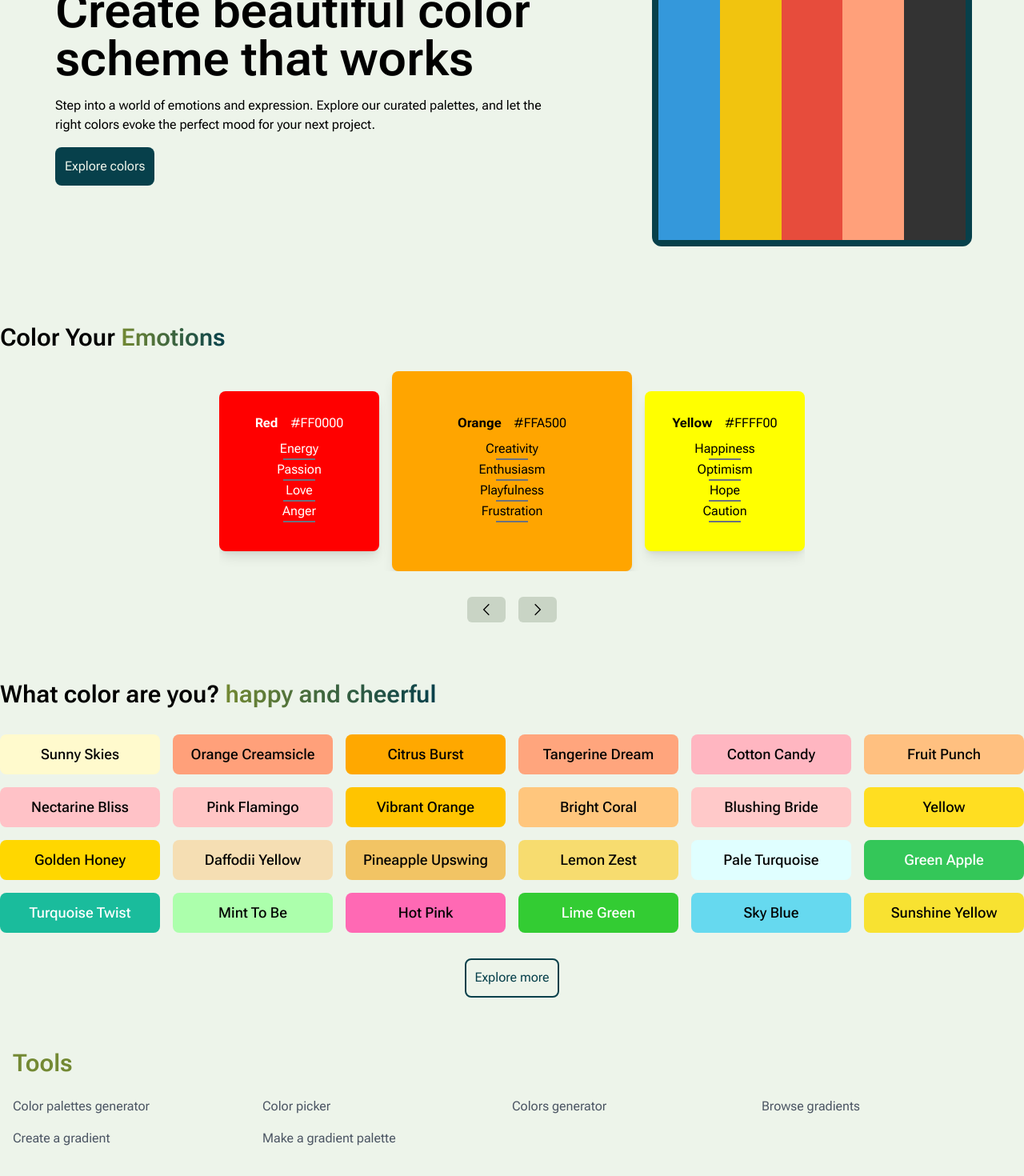
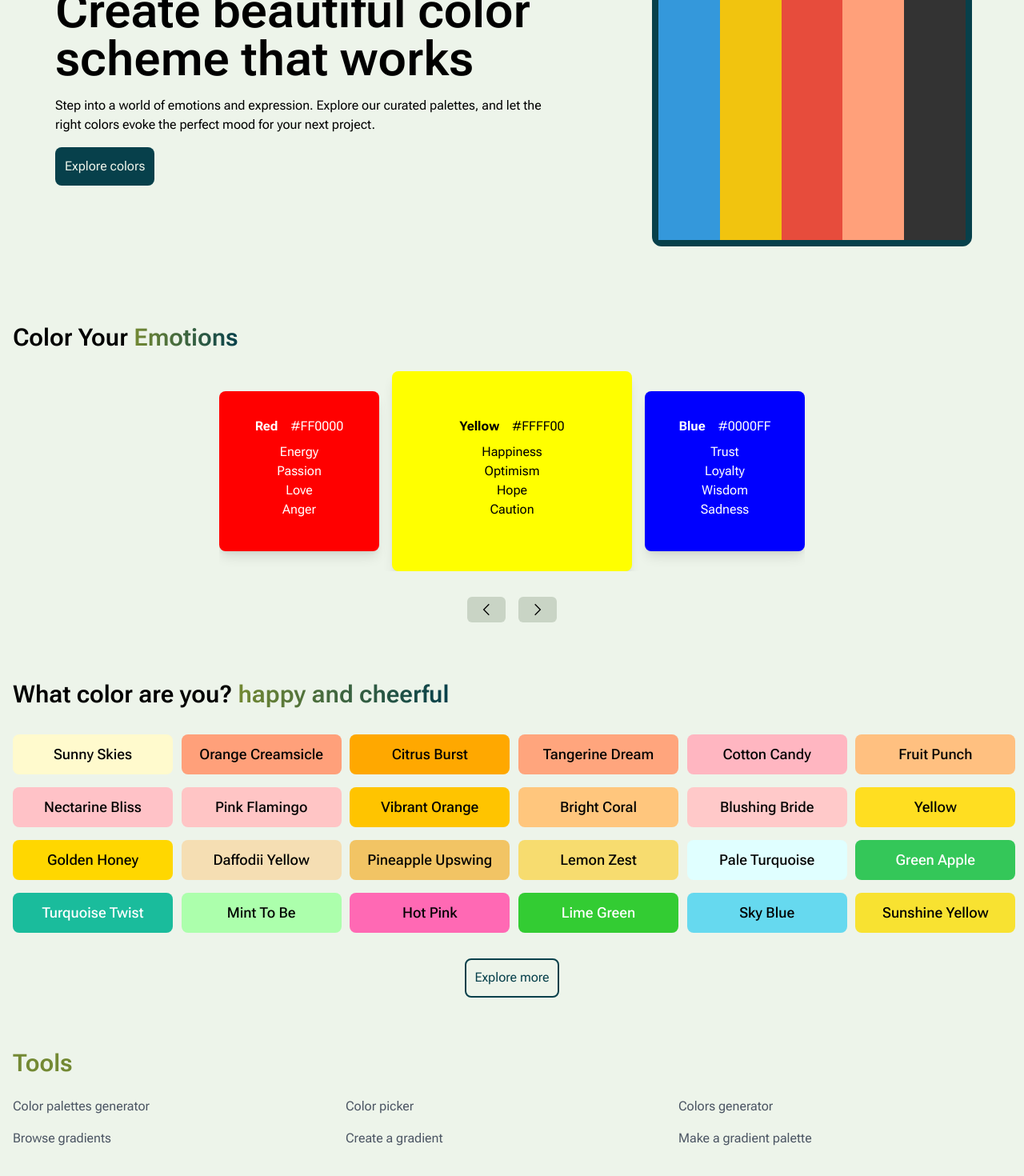
Before and after one commit to motuncoded/colourmood, a Next.js app: page / in a window 1280 px wide. Shown: the part 180-1650 px from the top of the page at 80% size. Built offline with nearby package versions, Linux system fonts and the light colour scheme.

Commit message:
feat:update the responsiveness

```diff
--- a/src/components/ColorMoodSlider.tsx
+++ b/src/components/ColorMoodSlider.tsx
@@ -1,5 +1,5 @@
 import React, { useState } from "react";
-import colorEmotion from "./json/coloremotion.json";
+import colorEmotion from "./json/colorsdesc.json";
 import { GrPrevious, GrNext } from "react-icons/gr";
 
 const ITEMS_PER_PAGE = 3;
@@ -15,7 +15,7 @@ const ColorMoodSlider: React.FC = () => {
     const r = parseInt(hexCode.substring(1, 3), 16);
     const g = parseInt(hexCode.substring(3, 5), 16);
     const b = parseInt(hexCode.substring(5, 7), 16);
-       const brightness = (r * 0.299 + g * 0.587 + b * 0.114) / 255;
+    const brightness = (r * 0.299 + g * 0.587 + b * 0.114) / 255;
     return brightness > 0.5 ? "#000000" : "#FFFFFF";
   };
 
@@ -23,17 +23,16 @@ const ColorMoodSlider: React.FC = () => {
   const startIndex = activeSlide * ITEMS_PER_PAGE;
   const endIndex = startIndex + ITEMS_PER_PAGE;
 
-
   return (
-    <div className="py-10">
+    <div className="py-10 px-4">
       <h2 className="text-3xl font-semibold">
         Color Your{" "}
         <span className="bg-gradient-to-r from-[var(--dark-green)] to-[var(--primary-color)] bg-clip-text text-transparent">
           Emotions
         </span>
       </h2>
-      <div className="flex flex-col items-center mt-6">
-        <div className="flex justify-center items-center overflow-x-auto space-x-4">
+      <div className="flex flex-col items-center mt-6 ">
+        <div className="flex justify-center  items-center overflow-x-auto space-x-4 max-sm:flex-col max-sm:space-y-4">
           {colorEmotion.slice(startIndex, endIndex).map((color, index) => {
             const boxSize =
               index === 1
@@ -77,7 +76,6 @@ const ColorMoodSlider: React.FC = () => {
                       }}
                     >
                       {mood}
-                      <div className="border-gray-500 border-t-2 w-10 mx-auto" />
                     </span>
                   ))}
                 </h5>
--- a/src/components/ColorTools.tsx
+++ b/src/components/ColorTools.tsx
@@ -16,14 +16,14 @@ const sections = [
 
 export default function Home() {
   return (
-    <div className=" py-12">
+    <div className=" py-12 ">
       <div className="">
         {sections.map((section) => (
           <div key={section.title} className="p-4">
             <h2 className="text-3xl font-semibold mb-4 text-[var(--dark-green)]">
               {section.title}
             </h2>
-            <ul className="list-none mb-0 grid grid-cols-4">
+            <ul className="list-none mb-0 grid grid-cols-3 max-sm:flex max-sm:flex-col max-xl:flex max-xl:flex-col ">
               {section.items.map((item) => (
                 <li key={item.text} className="py-2">
                   <Link
--- a/src/components/Mood.tsx
+++ b/src/components/Mood.tsx
@@ -46,7 +46,7 @@ const Mood: React.FC<MoodProps> = () => {
   const router = useRouter();
 
   return (
-    <div className="">
+    <div className="px-4">
       <h2 className="text-3xl  font-semibold ">
         What color are you?{" "}
         <span className=" bg-gradient-to-r from-[var(--dark-green)] to-[var(--primary-color)] bg-clip-text text-transparent">
--- a/src/components/json/colorsdesc.json
+++ b/src/components/json/colorsdesc.json
@@ -6,22 +6,10 @@
     "emotions": "Stimulates feelings of excitement, warmth, and boldness"
   },
   {
-    "colorname": "Orange",
-    "hexCode": "#FFA500 ",
-    "mood": "Creativity, Enthusiasm, Playfulness, Frustration",
-    "emotions": "Invigorates and stimulates creativity, enthusiasm, and playfulness"
-  },
-  {
     "colorname": "Yellow",
     "hexCode": "#FFFF00",
     "mood": "Happiness, Optimism, Hope, Caution",
     "emotions": "Evokes feelings of sunshine, warmth, and happiness"
-  },
-  {
-    "colorname": "Green",
-    "hexCode": "#008000 ",
-    "mood": "Calmness, Balance, Growth, Harmony",
-    "emotions": "Soothes and calms the mind, promoting feelings of balance and growth"
   },
   {
     "colorname": "Blue",
@@ -29,7 +17,19 @@
     "mood": "Trust, Loyalty, Wisdom, Sadness",
     "emotions": "Inspires feelings of trust, loyalty, and wisdom, but can also evoke sadness"
   },
+  {
+    "colorname": "Orange",
+    "hexCode": "#FFA500 ",
+    "mood": "Creativity, Enthusiasm, Playfulness, Frustration",
+    "emotions": "Invigorates and stimulates creativity, enthusiasm, and playfulness"
+  },
 
+  {
+    "colorname": "Green",
+    "hexCode": "#008000 ",
+    "mood": "Calmness, Balance, Growth, Harmony",
+    "emotions": "Soothes and calms the mind, promoting feelings of balance and growth"
+  },
   {
     "colorname": "Indigo",
     "hexCode": "#4B0082 ",
@@ -38,8 +38,8 @@
   },
   {
     "colorname": "Violet",
-    "hexCode": "FF0000 ",
-    "Mood": "Imagination, Luxury, Creativity, Individuality",
+    "hexCode": "#7f00ff",
+    "mood": "Imagination, Luxury, Creativity, Individuality",
     "emotions": "Stimulates imagination, creativity, and individuality, with a touch of luxury"
   },
   {
--- a/src/pages/color.tsx
+++ b/src/pages/color.tsx
@@ -47,7 +47,7 @@ export default function Color() {
   };
 
   return (
-    <>
+    <section>
       <div className="flex justify-center items-center my-4">
         <div className="bg-transparent w-2/5 border p-2 rounded flex justify-start items-center shadow-md max-sm:w-4/5 max-md:w-4/5 max-xl:w-4/5">
           <BsSearch aria-hidden="true" />
@@ -67,7 +67,7 @@ export default function Color() {
       </div>
       {searchTerm === "" && <ColorList />}
       {searchTerm !== "" && result.length > 0 && (
-        <section className="my-16 max-sm:my-8">
+        <div className="my-16 max-sm:my-8">
           <ul className="grid grid-cols-6 gap-4  max-sm:grid-cols-2 max-sm:gap-2 mx-4 max-md:grid-cols-3 max-lg:grid-cols-3 max-xl:grid-cols-4">
             {result.map((color, index) => (
               <li
@@ -93,8 +93,8 @@ export default function Color() {
               </li>
             ))}
           </ul>
-        </section>
+        </div>
       )}
-    </>
+    </section>
   );
 }
--- a/src/pages/colormood.tsx
+++ b/src/pages/colormood.tsx
@@ -1,5 +1,8 @@
 import React from "react";
 
 export default function colormood() {
-  return <div></div>;
+  return (
+    <div>
+
+  </div>);
 }
```
